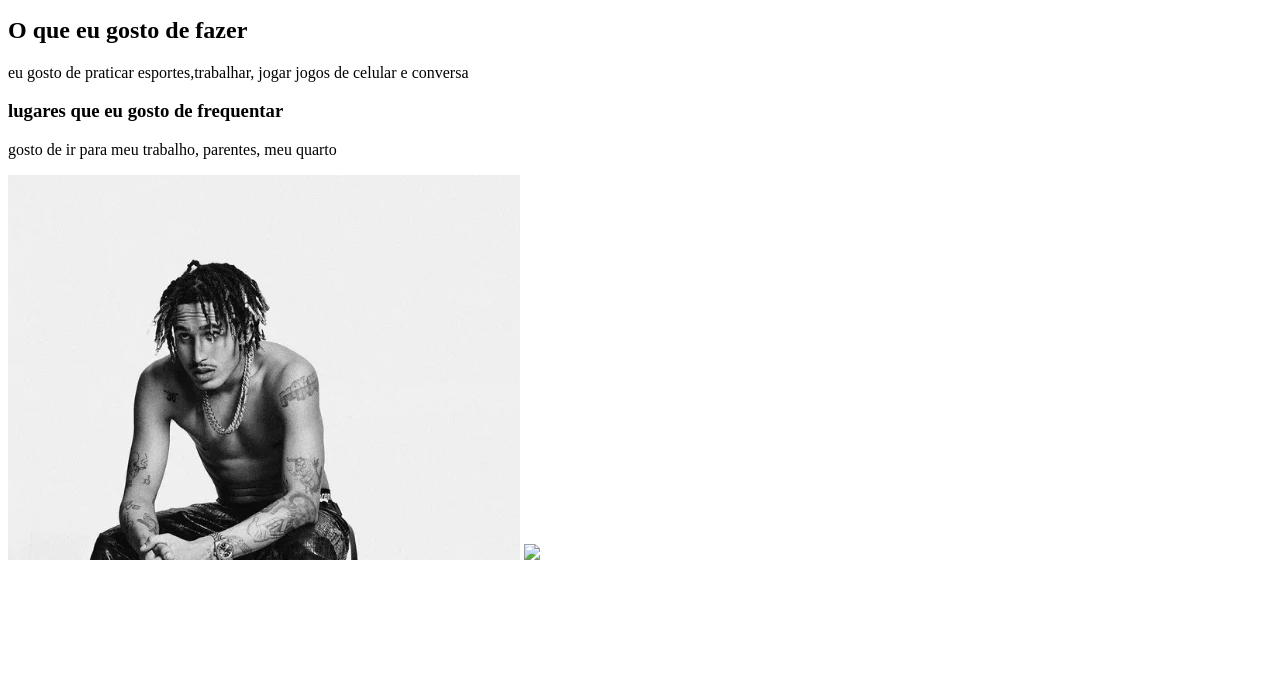
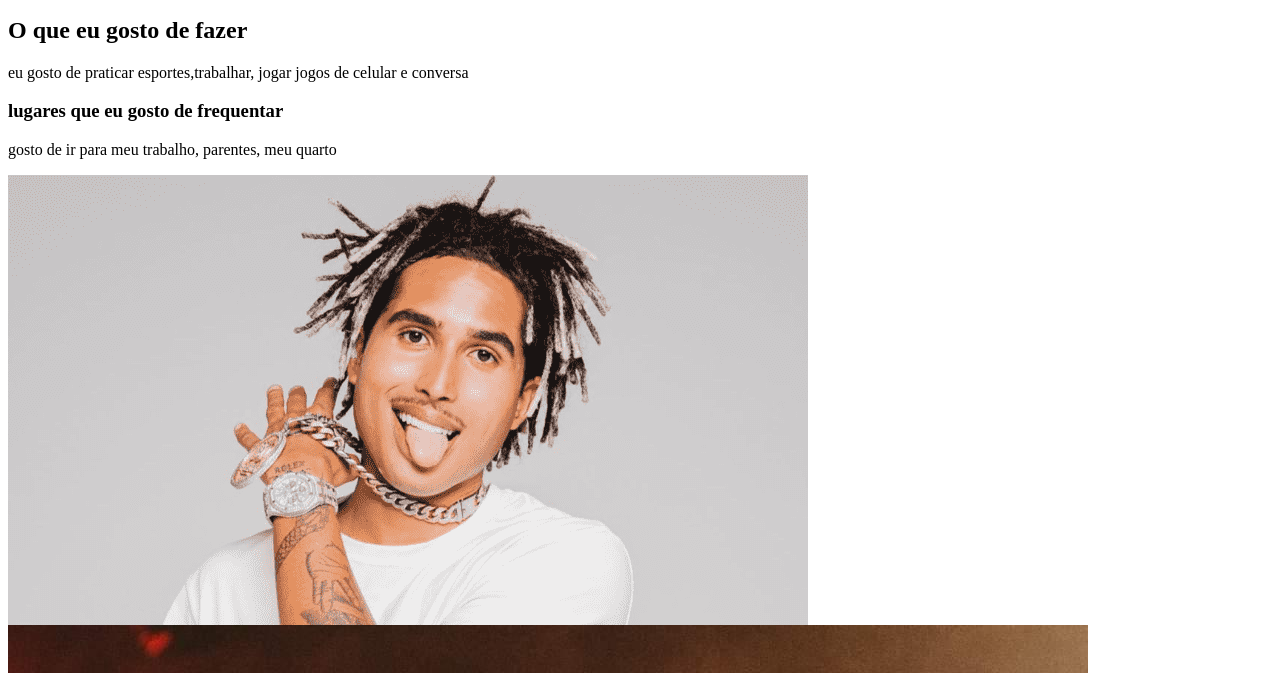
Before and after one commit to sahrinn/sitehtml, a plain HTML site: page index.html in a window 1280 px wide. Shown: the part 127-800 px from the top of the page. Drawn offline with Linux system fonts and the light colour scheme.

Commit message:
Update index.html

```diff
--- a/index.html
+++ b/index.html
@@ -13,7 +13,8 @@
     <p> eu gosto de praticar esportes,trabalhar, jogar jogos de celular e conversa</p>
     <h3>lugares que eu gosto de frequentar</h3>
     <p>gosto de ir para meu trabalho, parentes, meu quarto</p>
-    <img src = "img.png" alt = "musica">
-    <img src = "
-    <img src =
+    <img src = "matue.png" alt = "musica">
+    <img src = "matue2.png" alt = "trap">
+    <img src = "matue3.png" alt = "trintapraum">
   </body>
+</html>
```
